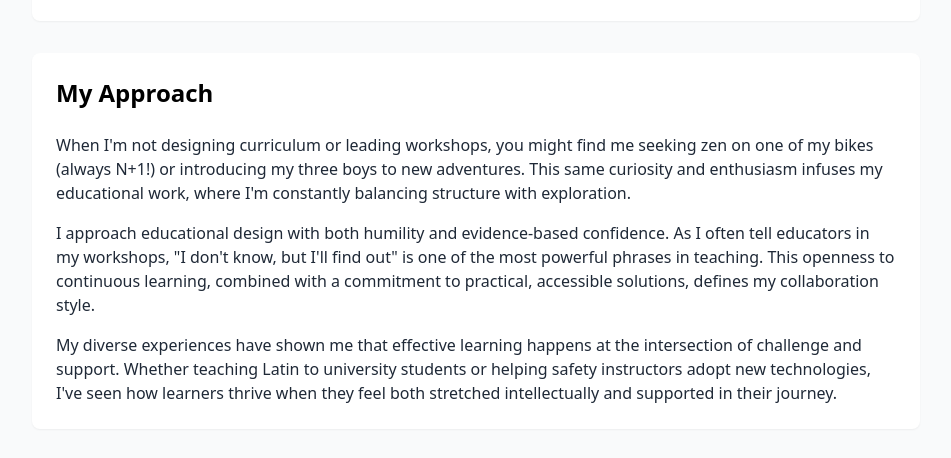
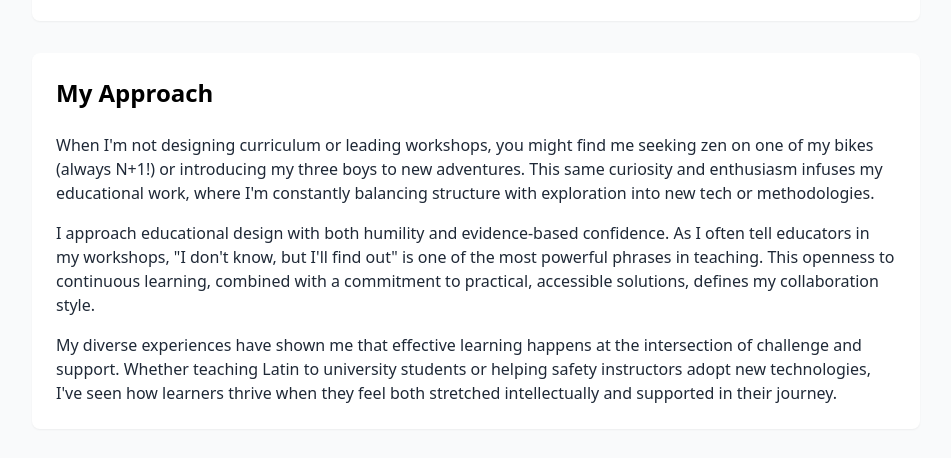
Before and after one commit to jameskruck/projects, a plain HTML site: page index.html in a window 1280 px wide. Shown: the part 881-1339 px from the top of the page, without its empty margins (328-1279 px from the left). Drawn offline with nearby package versions, Linux system fonts and the light colour scheme.

Commit message:
Update index.html

```diff
--- a/index.html
+++ b/index.html
@@ -187,7 +187,7 @@ The featured projects below represent my work across multiple dimensions of educ
     <h2 class="text-2xl font-bold mb-6">My Approach</h2>
 
     <p class="text-gray-800 mb-4">
-        When I'm not designing curriculum or leading workshops, you might find me seeking zen on one of my bikes (always N+1!) or introducing my three boys to new adventures. This same curiosity and enthusiasm infuses my educational work, where I'm constantly balancing structure with exploration.
+        When I'm not designing curriculum or leading workshops, you might find me seeking zen on one of my bikes (always N+1!) or introducing my three boys to new adventures. This same curiosity and enthusiasm infuses my educational work, where I'm constantly balancing structure with exploration into new tech or methodologies.
     </p>
 
     <p class="text-gray-800 mb-4">
```
